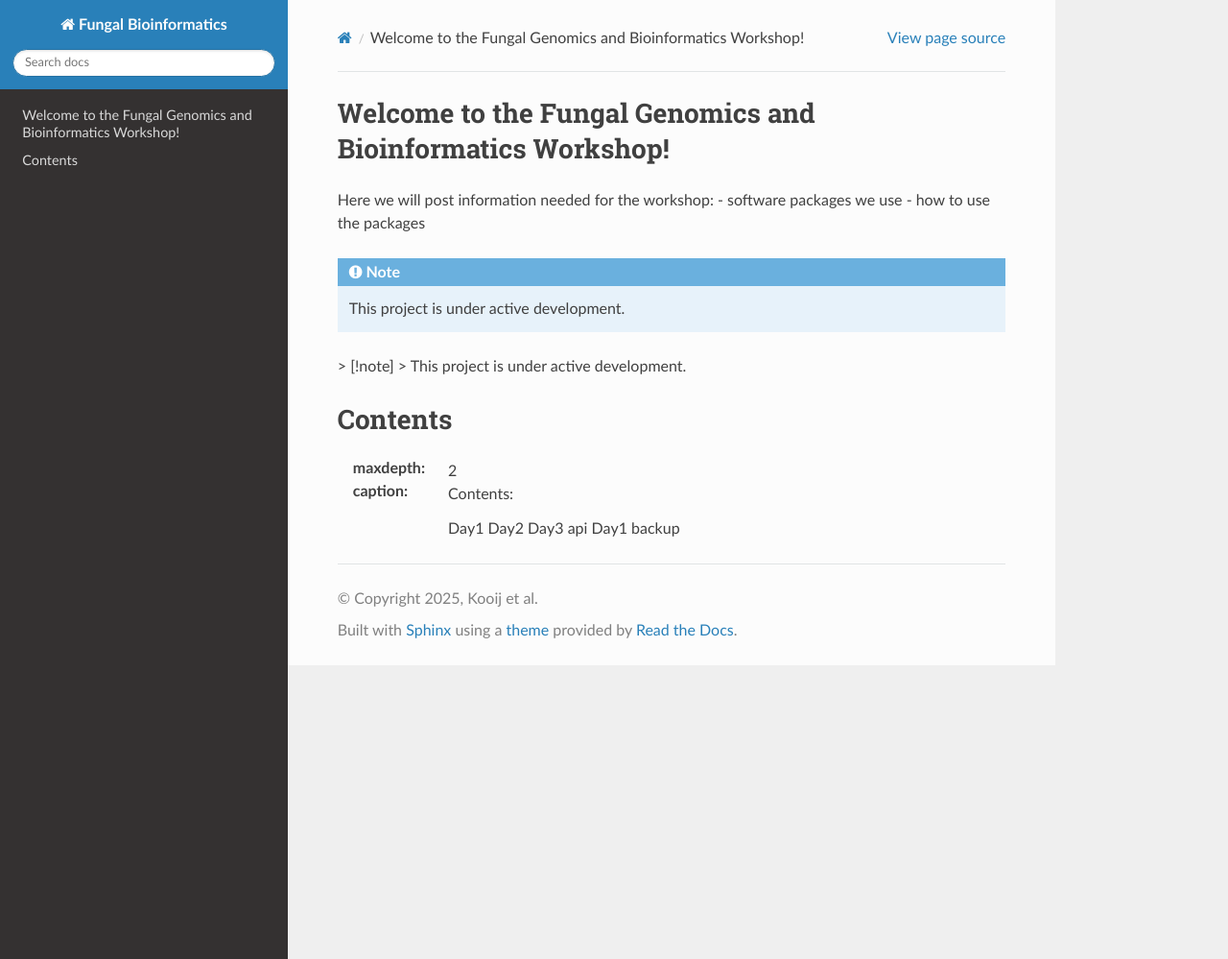
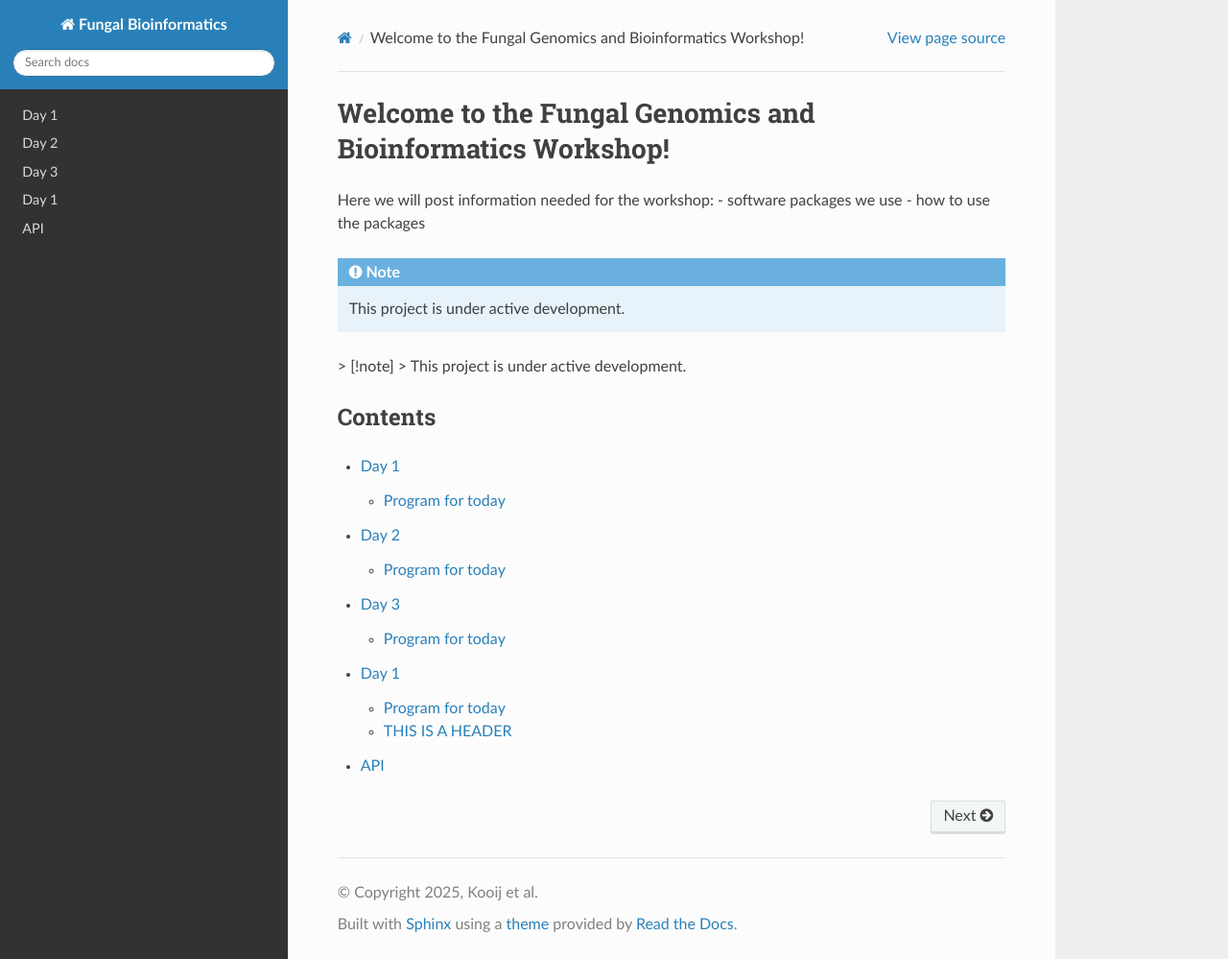
Before and after one commit to pwkooij/fungal_bioinformatics, a Sphinx documentation site: the page built from docs/source/index.rst, in a window 1280 px wide and 999 px high. Shown: the whole window at 96% size. Built offline with Sphinx 7.4.7 and the Read the Docs theme 3.1.0, drawn with Linux system fonts in a browser that asks for light colours.

Commit message:
Update index.rst

```diff
--- a/docs/source/index.rst
+++ b/docs/source/index.rst
@@ -13,14 +13,12 @@ Here we will post information needed for the workshop:
 >    This project is under active development.
 
 Contents
-========
+--------
 
 .. toctree::
-:maxdepth: 2
-:caption: Contents:
 
    Day1
    Day2
    Day3
+   Day1 backup
    api
-   Day1 backup
```
